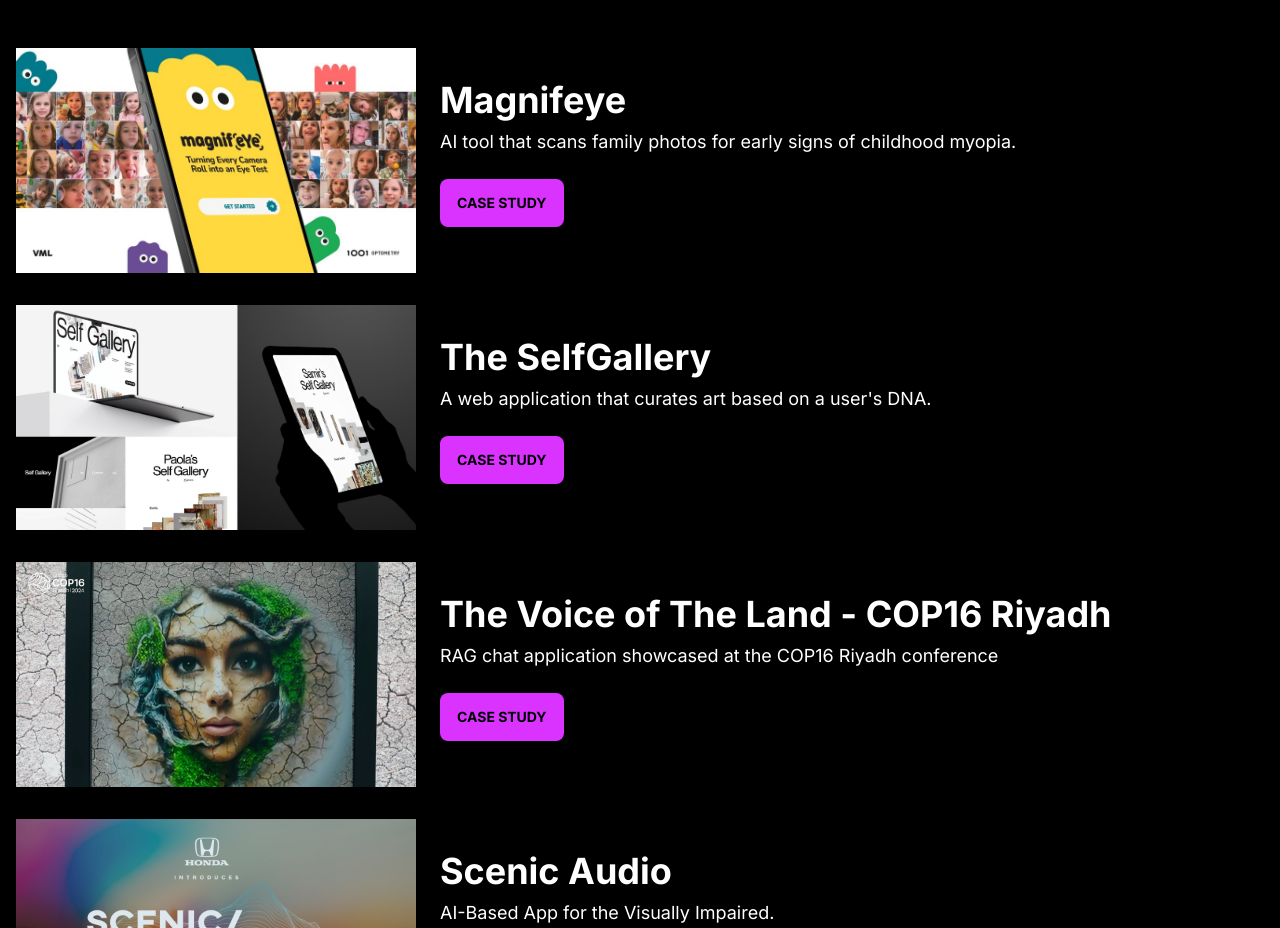
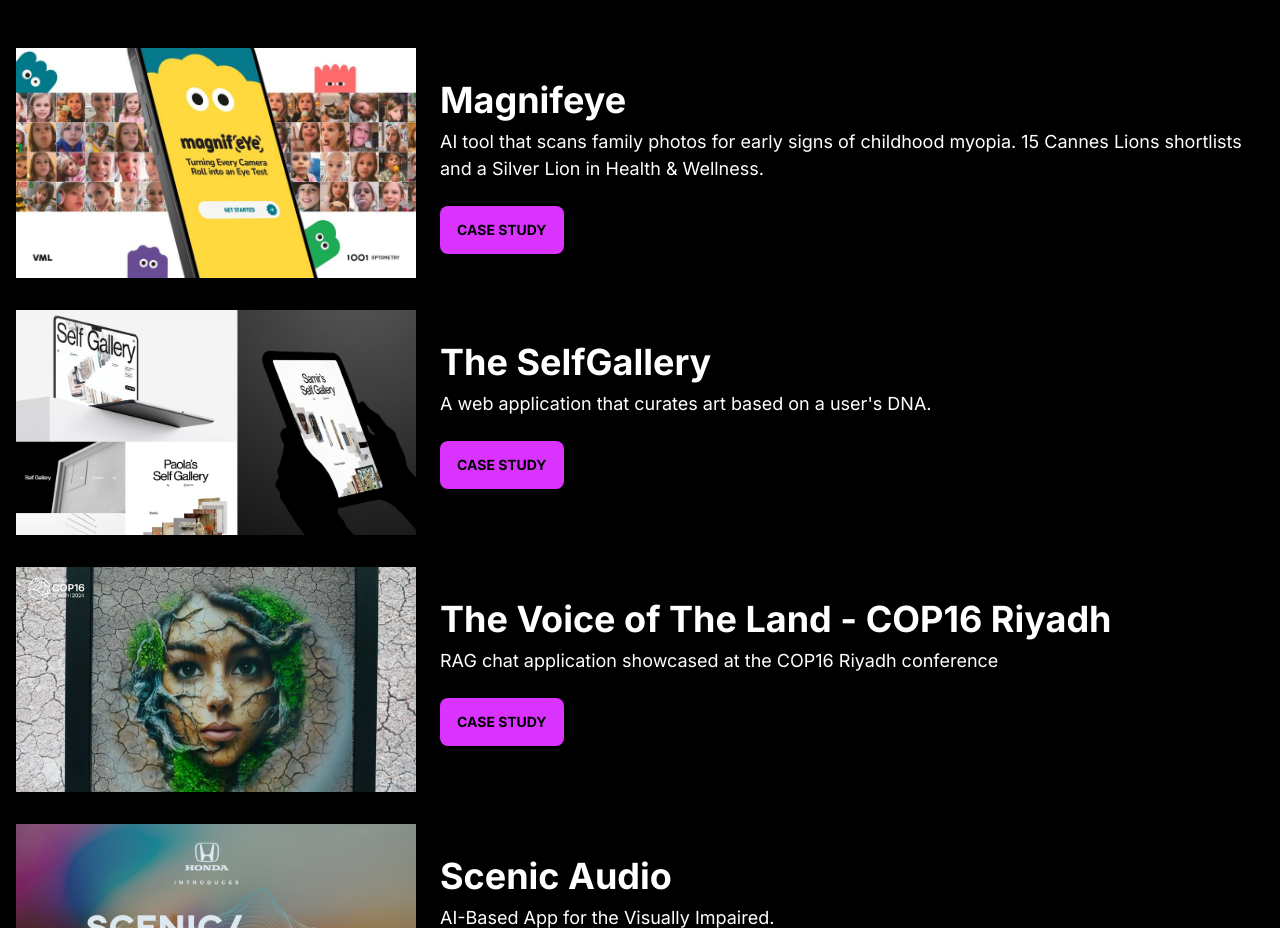
Before and after one commit to rcolepeterson/rcolepeterson, a Next.js app: page / in a window 1280 px wide. Shown: the part 1780-2708 px from the top of the page. Built offline with nearby package versions, Linux system fonts and the light colour scheme.

Commit message:
Update Magnifeye project description to include Cannes Lions accolades

```diff
--- a/src/app/info.ts
+++ b/src/app/info.ts
@@ -9,7 +9,7 @@
   {
     name: "Magnifeye",
     description:
-      "AI tool that scans family photos for early signs of childhood myopia.",
+      "AI tool that scans family photos for early signs of childhood myopia. 15 Cannes Lions shortlists and a Silver Lion in Health & Wellness.",
     image: "/images/magnifeye.jpg",
     link: "https://www.vml.com/work/magnifeye",
   },
```
